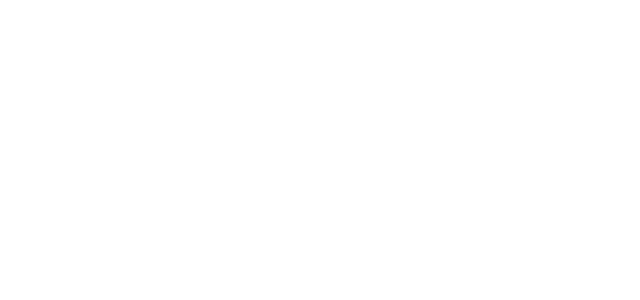
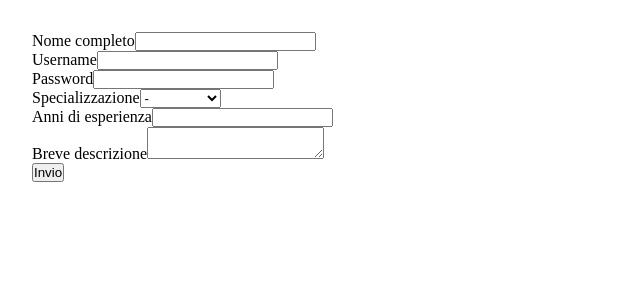
Before and after one commit to gianluca-milesi/ex-react-useref-signup, a React (Vite) app: page / in a window 1280 px wide. Shown: the top 300 px of the page, without its empty margins (0-640 px from the left). Built offline with nearby package versions, Linux system fonts and the light colour scheme.

Commit message:
ADD: Milestone 1. Form with field validation

```diff
--- a/src/App.jsx
+++ b/src/App.jsx
@@ -1,11 +1,77 @@
+import { useState } from "react"
 
 
 
 function App() {
 
+  const [name, setName] = useState("")
+  const [userName, setUserName] = useState("")
+  const [password, setPassword] = useState("")
+  const [selectSpecialization, setSelectSpecialization] = useState("")
+  const [yearsExperience, setYearsExperience] = useState("")
+  const [description, setDescription] = useState("")
+
+  function submitForm(e) {
+    e.preventDefault()
+
+    if (!name || !userName || !password || !selectSpecialization || !yearsExperience || !description) {
+      console.log("Inserisci TUTTI i dati")
+      return
+    }
+
+    const yearsToNumber = Number(yearsExperience)
+    if (isNaN(yearsToNumber) || yearsToNumber <= 0) {
+      console.log("Invalid Years of experience")
+      return
+    }
+
+
+    console.log(`
+        Name: ${name}
+        Username: ${userName}
+        Password: ${password}
+        Specialization: ${selectSpecialization}
+        Years of experience: ${yearsExperience}
+        Description: ${description}`)
+  }
+
+
   return (
-    <>
-    </>
+    <main>
+      <form onSubmit={submitForm}>
+        <div className="form-control">
+          <label htmlFor="name">Nome completo</label>
+          <input id="name" type="text" value={name} onChange={e => setName(e.target.value)} />
+        </div>
+        <div className="form-control">
+          <label htmlFor="username">Username</label>
+          <input id="username" type="text" value={userName} onChange={e => setUserName(e.target.value)} />
+        </div>
+        <div className="form-control">
+          <label htmlFor="password">Password</label>
+          <input id="password" type="password" value={password} onChange={e => setPassword(e.target.value)} />
+        </div>
+        <div className="form-control">
+          <label htmlFor="specialization">Specializzazione</label>
+          <select id="specialization" value={selectSpecialization} onChange={e => setSelectSpecialization(e.target.value)}>
+            <option value="">-</option>
+            <option value="fullstack">Full Stack</option>
+            <option value="frontend">Frontend</option>
+            <option value="backend">Backend</option>
+          </select>
+        </div>
+        <div className="form-control">
+          <label htmlFor="years-experience">Anni di esperienza</label>
+          <input id="years-experience" type="number" value={yearsExperience} onChange={e => setYearsExperience(e.target.value)} />
+        </div>
+        <div className="form-control">
+          <label htmlFor="description">Breve descrizione</label>
+          <textarea id="description" value={description} onChange={e => setDescription(e.target.value)} />
+        </div>
+        <button>Invio</button>
+      </form>
+
+    </main>
   )
 }
 
```
